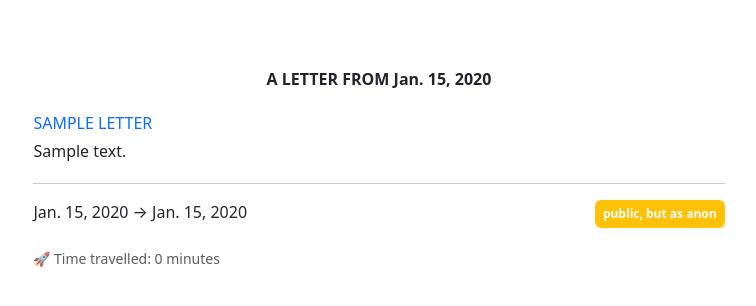
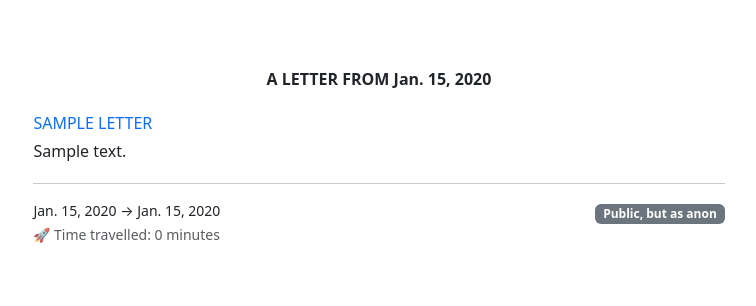
Before and after one commit to Klvxn/futureself, a Django app: page /my/letters/ in a window 1280 px wide, after a click that opens the changed part. Shown: the part 213-519 px from the top of the page, without its empty margins (261-1017 px from the left). Run offline with Django 4.2, Linux system fonts and the light colour scheme; a user stored in the database is signed in; tables that the repository leaves empty hold one stand-in row (values such as "Sample post"); parts of the project's set-up code (start-up, migrations or seed data) failed here and were passed over; some libraries are stand-ins or nearby versions.

Commit message:
update styling on letter audience badge

```diff
--- a/letter/templates/my_letters.html
+++ b/letter/templates/my_letters.html
@@ -41,9 +41,9 @@
         </div>
           <div class="float-end">
             {% if t_letter.audience == "private" %}
-              <span class="audience badge bg-info p-2">{{ t_letter.audience }}</span>
+              <span class="audience badge bg-info small">{{ t_letter.audience|capfirst }}</span>
             {% else %}
-              <span class="audience badge bg-warning p-2">{{ t_letter.audience }}</span>
+              <span class="audience badge bg-secondary small">{{ t_letter.audience|capfirst }}</span>
             {% endif %}
           </div>
         </p>
@@ -62,15 +62,15 @@
         <p> {{ letter.content|truncatewords:30|safe }} </p>
         <hr>
         <p>
-          <div class="float-start">{{ letter.date_posted.date }} &rightarrow; {{ letter.delivery_date }}</div>
+          <div class="float-start small">{{ letter.date_posted.date }} &rightarrow; {{ letter.delivery_date }}</div>
           <div class="float-end">
             {% if letter.audience == "private" %}
-              <span class="audience badge bg-info p-2">{{ letter.audience }}</span>
+              <span class="audience badge bg-info small">{{ letter.audience|capfirst }}</span>
             {% else %}
-              <span class="audience badge bg-warning p-2">{{ letter.audience }}</span>
+              <span class="audience badge bg-secondary small">{{ letter.audience|capfirst }}</span>
             {% endif %}
           </div>
-        </p> <br> <br>
+        </p> <br>
         <div class="text-muted small">🚀 Time travelled: {{ letter.date_posted|timesince:letter.delivery_date }}</div>
       </div>
       {% empty %}
--- a/letter/templates/public_letters.html
+++ b/letter/templates/public_letters.html
@@ -14,7 +14,7 @@
       <hr>
       <div>
         <span class="text-muted small float-start">🚀 Time travelled: {{ letter.date_posted|timesince:letter.delivery_date }}</span>
-        <span class="audience badge bg-tertiary p-2 float-end">{{ letter.audience }}</span>
+        <span class="audience badge bg-secondary small float-end">{{ letter.audience|capfirst }}</span>
       </div>
     </div>
   {% endfor %}
```
Also changed, not shown: letter/templates/letter_detail.html (+8 -8 lines).
